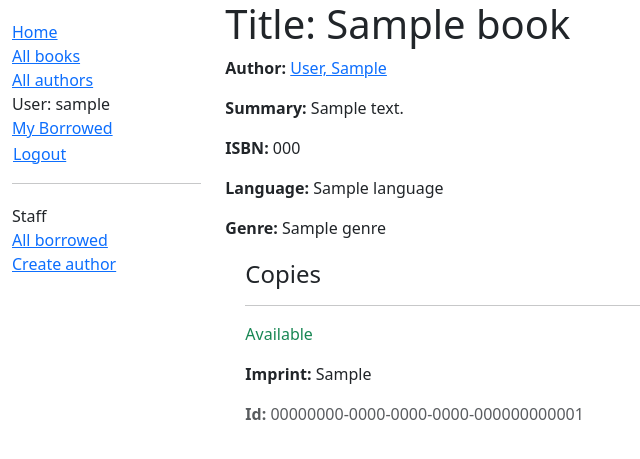
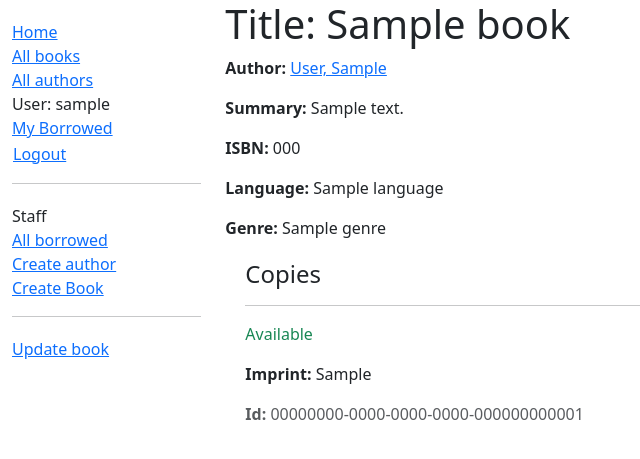
Before and after one commit to Veeraja-Veeraesh/django_local_library, a Django app: page /catalog/book/1 in a window 1280 px wide. Shown: the top 459 px of the page, without its empty margins (0-640 px from the left). Run offline with Django 5.2, Linux system fonts and the light colour scheme; a user stored in the database is signed in; tables that the repository leaves empty hold one stand-in row (values such as "Sample post"); parts of the project's set-up code (start-up, migrations or seed data) failed here and were passed over.

Commit message:
FInished part 9 mdn django

```diff
--- a/catalog/forms.py
+++ b/catalog/forms.py
@@ -3,7 +3,7 @@ from django import forms
 from django.core.exceptions import ValidationError
 from django.utils.translation import gettext_lazy as _
 
-class RenewBookForm(forms.form):
+class RenewBookForm(forms.Form):
     renewal_date = forms.DateField(help_text="Enter a date between now and 4 weeks (default 3).")
 
     def clean_renewal_date(self):
--- a/catalog/templates/catalog/base_generic.html
+++ b/catalog/templates/catalog/base_generic.html
@@ -45,6 +45,9 @@
                 {% if perms.catalog.add_author %}
                 <li><a href="{% url 'author-create' %}">Create author</a></li>
                 {% endif %}
+                {% if perms.catalog.add_book %}
+                <li><a href="{% url 'book-create' %}">Create Book</a></li>
+                {% endif %}
             </ul>
             {% endif %}
           {% endblock %}
--- a/catalog/templates/catalog/book_detail.html
+++ b/catalog/templates/catalog/book_detail.html
@@ -27,3 +27,20 @@
     {% endfor %}
   </div>
 {% endblock %}
+
+{% block sidebar %}
+  {{ block.super }}
+
+  {% if perms.catalog.change_book or perms.catalog.delete_book %}
+  <hr>
+  <ul class="sidebar-nav">
+    {% if perms.catalog.change_book %}
+      <li><a href="{% url 'book-update' book.id %}">Update book</a></li>
+    {% endif %}
+    {% if not book.bookinstance_set.all and perms.catalog.delete_author %}
+      <li><a href="{% url 'book-delete' book.id %}">Delete book</a></li>
+    {% endif %}
+    </ul>
+  {% endif %}
+
+{% endblock %}
--- a/catalog/urls.py
+++ b/catalog/urls.py
@@ -10,7 +10,10 @@ urlpatterns = [
     path('mybooks/', views.LoanedBooksByUserListView.as_view(), name='my-borrowed'),
     path('borrowed/', views.LoanedBooksAllListView.as_view(), name='all-borrowed'),
     path('book/<uuid:pk>/renew/', views.renew_book_librarian, name='renew-book-librarian'),
-path('author/create/', views.AuthorCreate.as_view(), name='author-create'),
+    path('author/create/', views.AuthorCreate.as_view(), name='author-create'),
     path('author/<int:pk>/update/', views.AuthorUpdate.as_view(), name='author-update'),
     path('author/<int:pk>/delete/', views.AuthorDelete.as_view(), name='author-delete'),
+    path('book/create/', views.BookCreate.as_view(), name='book-create'),
+    path('book/<int:pk>/update/',views.BookUpdate.as_view(), name='book-update'),
+    path('author/<int:pk>/delete/', views.AuthorDelete.as_view(), name='book-delete'),
 ]
--- a/catalog/views.py
+++ b/catalog/views.py
@@ -144,3 +144,26 @@ class AuthorDelete(PermissionRequiredMixin, DeleteView):
             return HttpResponseRedirect(self.success_url)
         except Exception as e:
             return HttpResponseRedirect(reverse('author-delete', kwargs={"pk": self.object.pk}))
+
+class BookCreate(PermissionRequiredMixin, CreateView):
+    model = Book
+    fields = ['title', 'author', 'summary', 'isbn', 'genre', 'language']
+    permission_required = 'catalog.add_book'
+
+class BookUpdate(PermissionRequiredMixin, UpdateView):
+    model = Book
+    fields = ['title', 'author', 'summary', 'isbn', 'genre', 'language']
+    permission_required = 'catalog.change_book'
+
+class BookDelete(PermissionRequiredMixin, DeleteView):
+    model = Book
+    success_url = reverse_lazy('books')
+    permission_required = 'catalog.delete_book'
+    template_name_suffix = '_confirm_delete'
+
+    def form_valid(self, form):
+        try:
+            self.object.delete()
+            return HttpResponseRedirect(self.success_url)
+        except Exception as e:
+            return HttpResponseRedirect(reverse('book-delete'), kwargs={'pk': self.object.pk})
```
Also changed, not shown: catalog/templates/catalog/book_confirm_delete.html (added, +25 -0 lines), catalog/templates/catalog/book_form.html (added, +11 -0 lines).
